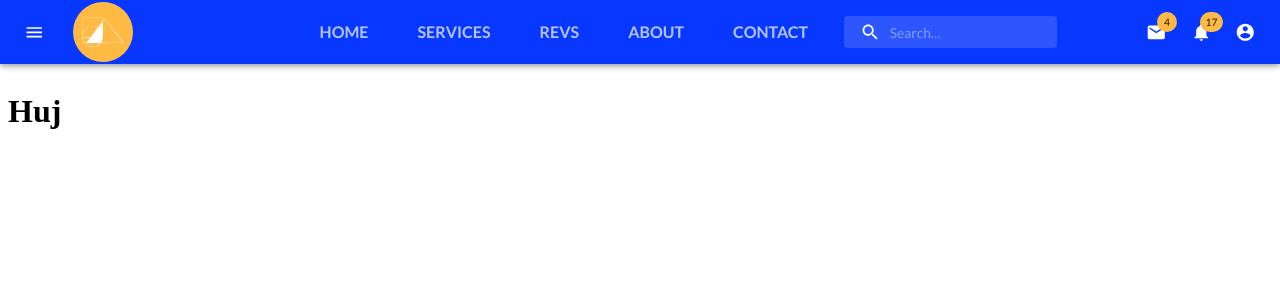
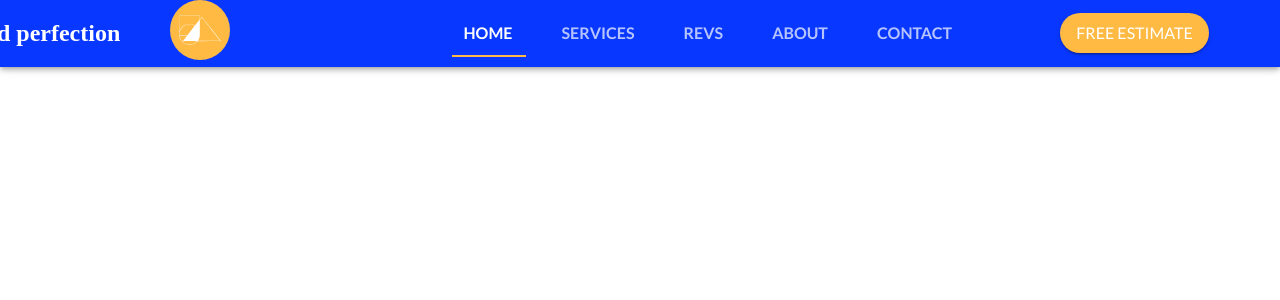
Before and after one commit to mawglih/react-material-app-v4, a React (Create React App) app: page /contact in a window 1280 px wide. Shown: the top 300 px of the page. Built offline with nearby package versions, Linux system fonts and the light colour scheme.

Commit message:
updates with routing

```diff
--- a/package.json
+++ b/package.json
@@ -11,6 +11,7 @@
         "@testing-library/user-event": "^13.5.0",
         "react": "^18.0.0",
         "react-dom": "^18.0.0",
+        "react-router-dom": "^6.3.0",
         "react-scripts": "5.0.1",
         "web-vitals": "^2.1.4"
     },
--- /dev/null
+++ b/src/components/About.js
@@ -0,0 +1,7 @@
+const About = () => {
+  return (
+    <div>About</div>
+  );
+};
+
+export default About;
--- a/src/components/App.js
+++ b/src/components/App.js
@@ -1,13 +1,15 @@
 import React from "react";
 import { ThemeProvider } from "@material-ui/core/styles";
 import { darkTheme } from "./ui/theme";
-import AppBar from "./ui/AppBar";
+import { BrowserRouter } from "react-router-dom";
+import MyRoutes from "../routes";
 
 function App() {
   return (
     <ThemeProvider theme={darkTheme}>
-      <AppBar />
-      <h1>Huj</h1>
+      <BrowserRouter>
+        <MyRoutes />
+      </BrowserRouter>
     </ThemeProvider>
   );
 }
--- /dev/null
+++ b/src/components/Contact.js
@@ -0,0 +1,7 @@
+const Contact = () => {
+  return (
+    <div>Contact</div>
+  );
+};
+
+export default Contact;
--- /dev/null
+++ b/src/components/Home.js
@@ -0,0 +1,7 @@
+const Home = () => {
+  return (
+    <div>Home</div>
+  );
+};
+
+export default Home;
--- /dev/null
+++ b/src/components/Revs.js
@@ -0,0 +1,7 @@
+const Revs = () => {
+  return (
+    <div>Revs</div>
+  );
+};
+
+export default Revs;
--- /dev/null
+++ b/src/components/Services.js
@@ -0,0 +1,7 @@
+const Services = () => {
+  return (
+    <div>Services</div>
+  );
+};
+
+export default Services;
--- a/src/components/ui/AppBar.js
+++ b/src/components/ui/AppBar.js
@@ -1,86 +1,20 @@
 import { useState } from 'react';
-import { alpha, makeStyles } from '@material-ui/core/styles';
+import { makeStyles } from '@material-ui/core/styles';
 import AppBar from '@material-ui/core/AppBar';
 import Toolbar from '@material-ui/core/Toolbar';
-import IconButton from '@material-ui/core/IconButton';
-import InputBase from '@material-ui/core/InputBase';
-import Badge from '@material-ui/core/Badge';
-import MenuItem from '@material-ui/core/MenuItem';
-import Menu from '@material-ui/core/Menu';
-import MenuIcon from '@material-ui/icons/Menu';
-import SearchIcon from '@material-ui/icons/Search';
-import AccountCircle from '@material-ui/icons/AccountCircle';
-import MailIcon from '@material-ui/icons/Mail';
-import NotificationsIcon from '@material-ui/icons/Notifications';
-import MoreIcon from '@material-ui/icons/MoreVert';
 import Tabs  from '@material-ui/core/Tabs';
 import Tab  from '@material-ui/core/Tab';
 import Logo from '../../assets/pic1a.svg';
+import Button  from '@material-ui/core/Button';
+import { Link } from 'react-router-dom';
 
 const useStyles = makeStyles((theme) => ({
-  grow: {
-    flexGrow: 1,
+  toolbarMargin: {
+    ...theme.mixins.toolbar
   },
-  menuButton: {
-    marginRight: theme.spacing(2),
-  },
-  title: {
-    display: 'none',
-    [theme.breakpoints.up('sm')]: {
-      display: 'block',
-    },
-  },
-  search: {
-    position: 'relative',
-    borderRadius: theme.shape.borderRadius,
-    backgroundColor: alpha(theme.palette.common.white, 0.15),
-    '&:hover': {
-      backgroundColor: alpha(theme.palette.common.white, 0.25),
-    },
-    marginRight: theme.spacing(2),
-    marginLeft: 0,
-    width: '100%',
-    [theme.breakpoints.up('sm')]: {
-      marginLeft: theme.spacing(3),
-      width: 'auto',
-    },
-  },
-  searchIcon: {
-    padding: theme.spacing(0, 2),
-    height: '100%',
-    position: 'absolute',
-    pointerEvents: 'none',
-    display: 'flex',
+  toolbar: {
     alignItems: 'center',
-    justifyContent: 'center',
-  },
-  inputRoot: {
-    color: 'inherit',
-  },
-  inputInput: {
-    padding: theme.spacing(1, 1, 1, 0),
-    // vertical padding + font size from searchIcon
-    paddingLeft: `calc(1em + ${theme.spacing(4)}px)`,
-    transition: theme.transitions.create('width'),
-    width: '100%',
-    [theme.breakpoints.up('md')]: {
-      width: '20ch',
-    },
-  },
-  sectionDesktop: {
-    display: 'none',
-    [theme.breakpoints.up('md')]: {
-      display: 'flex',
-    },
-  },
-  sectionMobile: {
-    display: 'flex',
-    [theme.breakpoints.up('md')]: {
-      display: 'none',
-    },
-  },
-    toolbarMargin: {
-    ...theme.mixins.toolbar
+    justifyContent: 'space-evenly'
   },
   logoContainer: {
     height: 60,
@@ -90,9 +24,16 @@ const useStyles = makeStyles((theme) => ({
     display: 'flex',
     alignItems: 'center',
     justifyContent: 'center',
+    alignSelf: 'flex-start',
     '& img': {
       width: '70%',
     },
+  },
+  titleContainer: {
+    display: 'flex',
+    alignItems: 'center',
+    justifyContent: 'flex-start',
+    marginLeft: '-150px',
   },
   tabsContainer: {
     marginLeft: 150,
@@ -100,166 +41,45 @@ const useStyles = makeStyles((theme) => ({
   tab: {
     ...theme.typography.tab,
   },
+  button: {
+    borderRadius: '50px',
+    marginRight: '25px',
+    marginLeft: '50px',
+    font: 'Roboto',
+    color: 'white',
+    fontSize: '1rem',
+  },
+  title: {
+    marginRight: 50,
+  },
 }));
 
 const HeaderAppBar = () => {
   const classes = useStyles();
-  const [anchorEl, setAnchorEl] = useState(null);
-  const [mobileMoreAnchorEl, setMobileMoreAnchorEl] = useState(null);
-
-  const isMenuOpen = Boolean(anchorEl);
-  const isMobileMenuOpen = Boolean(mobileMoreAnchorEl);
-
-  const handleProfileMenuOpen = (event) => {
-    setAnchorEl(event.currentTarget);
-  };
-
-  const handleMobileMenuClose = () => {
-    setMobileMoreAnchorEl(null);
-  };
-
-  const handleMenuClose = () => {
-    setAnchorEl(null);
-    handleMobileMenuClose();
-  };
-
-  const handleMobileMenuOpen = (event) => {
-    setMobileMoreAnchorEl(event.currentTarget);
-  };
-
-  const menuId = 'primary-search-account-menu';
-  const renderMenu = (
-    <Menu
-      anchorEl={anchorEl}
-      anchorOrigin={{ vertical: 'top', horizontal: 'right' }}
-      id={menuId}
-      keepMounted
-      transformOrigin={{ vertical: 'top', horizontal: 'right' }}
-      open={isMenuOpen}
-      onClose={handleMenuClose}
-    >
-      <MenuItem onClick={handleMenuClose}>Profile</MenuItem>
-      <MenuItem onClick={handleMenuClose}>My account</MenuItem>
-    </Menu>
-  );
-
-  const mobileMenuId = 'primary-search-account-menu-mobile';
-  const renderMobileMenu = (
-    <Menu
-      anchorEl={mobileMoreAnchorEl}
-      anchorOrigin={{ vertical: 'top', horizontal: 'right' }}
-      id={mobileMenuId}
-      keepMounted
-      transformOrigin={{ vertical: 'top', horizontal: 'right' }}
-      open={isMobileMenuOpen}
-      onClose={handleMobileMenuClose}
-    >
-      <MenuItem>
-        <IconButton aria-label="show 4 new mails" color="inherit">
-          <Badge badgeContent={4} color="secondary">
-            <MailIcon />
-          </Badge>
-        </IconButton>
-        <p>Messages</p>
-      </MenuItem>
-      <MenuItem>
-        <IconButton aria-label="show 11 new notifications" color="inherit">
-          <Badge badgeContent={11} color="secondary">
-            <NotificationsIcon />
-          </Badge>
-        </IconButton>
-        <p>Notifications</p>
-      </MenuItem>
-      <MenuItem onClick={handleProfileMenuOpen}>
-        <IconButton
-          aria-label="account of current user"
-          aria-controls="primary-search-account-menu"
-          aria-haspopup="true"
-          color="inherit"
-        >
-          <AccountCircle />
-        </IconButton>
-        <p>Profile</p>
-      </MenuItem>
-    </Menu>
-  );
-
+  const [value, setValue] = useState(0);
+  const handleChange = (e, value) => {
+    setValue(value);
+  }
 
   return (
-    <div className={classes.grow}>
-      <AppBar position="fixed" color="primary">
-        <Toolbar>
-          <IconButton
-            edge="start"
-            className={classes.menuButton}
-            color="inherit"
-            aria-label="open drawer"
-          >
-            <MenuIcon />
-          </IconButton>
+    <AppBar position="fixed" color="primary">
+      <Toolbar disableGutters className={classes.toolbar}>
+        <div className={classes.titleContainer}>
+          <h2 className={classes.title}>Design and perfection</h2>
           <div className={classes.logoContainer}>
             <img alt="company logl" src={Logo}/>
           </div>
-          <Tabs className={classes.tabsContainer}>
-            <Tab className={classes.tab} label="Home"/>
-            <Tab className={classes.tab} label="Services"/>
-            <Tab className={classes.tab} label="Revs"/>
-            <Tab className={classes.tab} label="About"/>
-            <Tab className={classes.tab} label="Contact"/>
-          </Tabs>
-          <div className={classes.search}>
-            <div className={classes.searchIcon}>
-              <SearchIcon />
-            </div>
-            <InputBase
-              placeholder="Search…"
-              classes={{
-                root: classes.inputRoot,
-                input: classes.inputInput,
-              }}
-              inputProps={{ 'aria-label': 'search' }}
-            />
-          </div>
-          <div className={classes.grow} />
-          <div className={classes.sectionDesktop}>
-            <IconButton aria-label="show 4 new mails" color="inherit">
-              <Badge badgeContent={4} color="secondary">
-                <MailIcon />
-              </Badge>
-            </IconButton>
-            <IconButton aria-label="show 17 new notifications" color="inherit">
-              <Badge badgeContent={17} color="secondary">
-                <NotificationsIcon />
-              </Badge>
-            </IconButton>
-            <IconButton
-              edge="end"
-              aria-label="account of current user"
-              aria-controls={menuId}
-              aria-haspopup="true"
-              onClick={handleProfileMenuOpen}
-              color="inherit"
-            >
-              <AccountCircle />
-            </IconButton>
-          </div>
-          <div className={classes.sectionMobile}>
-            <IconButton
-              aria-label="show more"
-              aria-controls={mobileMenuId}
-              aria-haspopup="true"
-              onClick={handleMobileMenuOpen}
-              color="inherit"
-            >
-              <MoreIcon />
-            </IconButton>
-          </div>
-        </Toolbar>
-      </AppBar>
-      {renderMobileMenu}
-      {renderMenu}
-      <div className={classes.toolbarMargin} />
-    </div>
+        </div>
+        <Tabs value={value} onChange={handleChange} className={classes.tabsContainer}>
+          <Tab className={classes.tab} component={Link} to="/" label="Home"/>
+          <Tab className={classes.tab} component={Link} to="/services" label="Services"/>
+          <Tab className={classes.tab} component={Link} to="/revs" label="Revs"/>
+          <Tab className={classes.tab} component={Link} to="/about" label="About"/>
+          <Tab className={classes.tab} component={Link} to="/contact" label="Contact"/>
+        </Tabs>
+        <Button variant='contained' color='secondary' className={classes.button}>Free Estimate</Button>
+      </Toolbar>
+    </AppBar>
   );
 }
 
--- /dev/null
+++ b/src/routes.js
@@ -0,0 +1,26 @@
+import { Route, Routes } from "react-router-dom";
+import Home from './components/Home';
+import Services from './components/Services';
+import Revs from './components/Revs';
+import About from './components/About';
+import Contact from './components/Contact';
+import HeaderAppBar from "./components/ui/AppBar";
+
+const MyRoutes = () => {
+  return (
+    <>
+    <HeaderAppBar />
+      <Routes>
+        <Route index path="/" element={<Home />} />
+        <Route path="/services" element={<Services />} />
+        <Route path="/revs" element={<Revs />} />
+        <Route path="/about" element={<About />} />
+        <Route path="/contact" element={<Contact />} />
+      </Routes>
+    </>
+
+  )
+
+}
+
+export default MyRoutes;
```
Also changed, not shown: 1 other file (tests, documents, lock files or other folders). Lines whose indentation alone changed are shown as unchanged.
